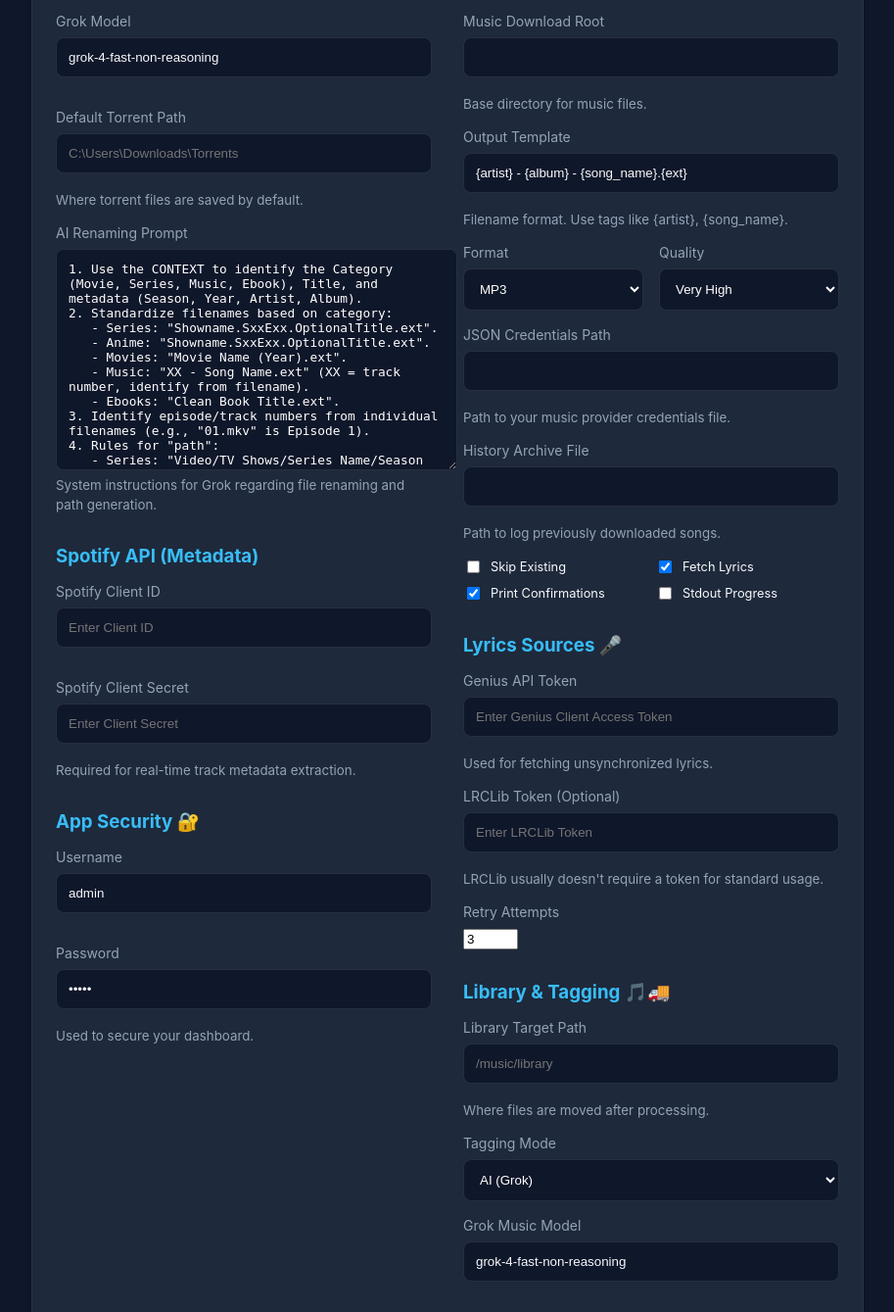
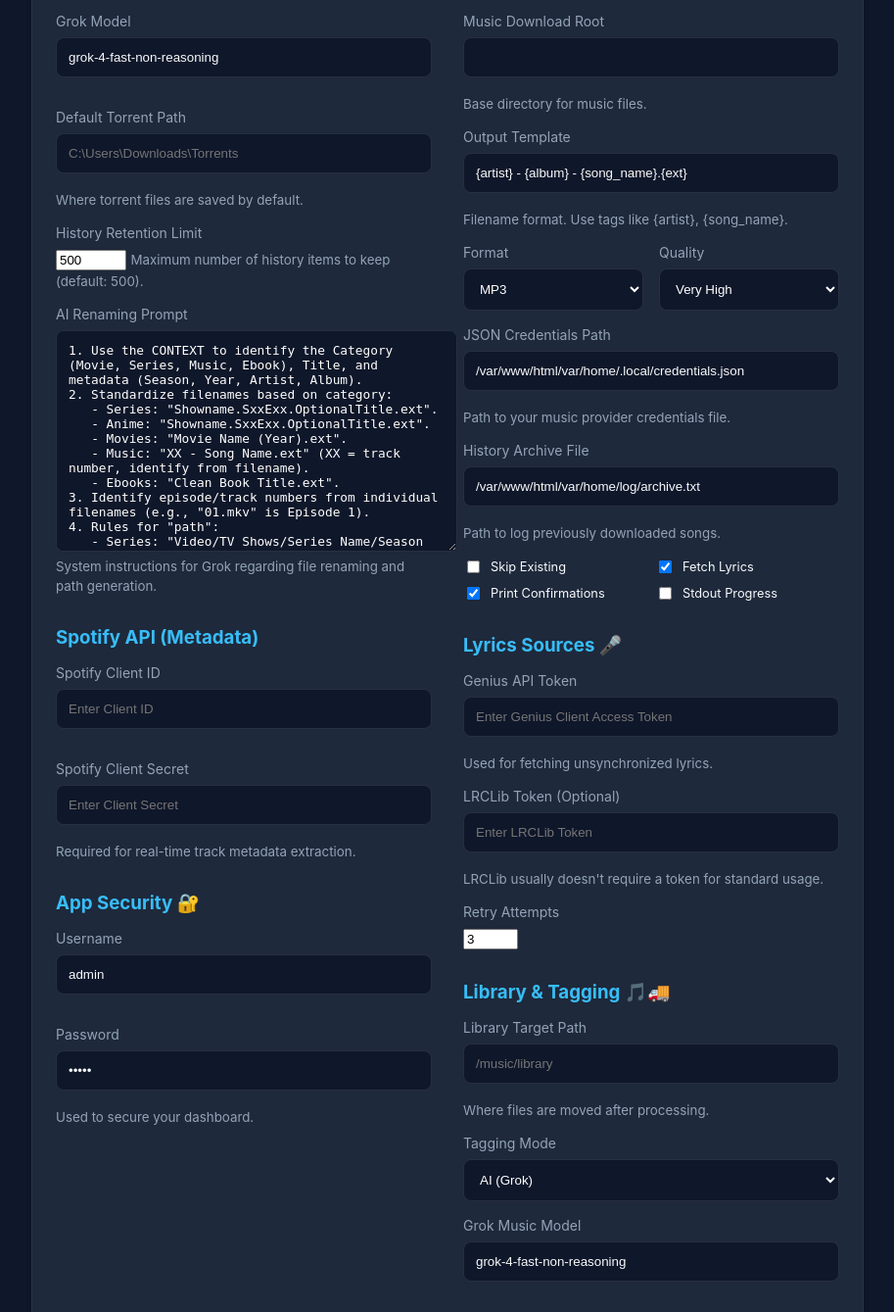
Before and after one commit to Gautardos/downloader, a Symfony app: template templates/config/index.html.twig in a window 1280 px wide. Shown: the part 425-1764 px from the top of the page at 98% size, without its empty margins (183-1096 px from the left). Run offline with Twig, Linux system fonts and the light colour scheme; the template is opened without the code that fills it, so the values that code supplies are empty; some libraries are stand-ins or nearby versions.

Commit message:
Conteneurisation de base Configurations sur les sessions Meilleure gestion de la rétention de l'histo Bugfixes mineurs

```diff
--- a/src/Controller/ConfigController.php
+++ b/src/Controller/ConfigController.php
@@ -30,8 +30,8 @@ class ConfigController extends AbstractController
                 'music_output' => $request->request->get('music_output', '{artist} - {album} - {song_name}.{ext}'),
                 'music_format' => $request->request->get('music_format', 'mp3'),
                 'music_root_path' => $request->request->get('music_root_path', ''),
-                'music_creds' => $request->request->get('music_creds', ''),
-                'music_archive' => $request->request->get('music_archive', ''),
+                'music_creds' => $request->request->get('music_creds', '/var/www/html/var/home/.local/credentials.json'),
+                'music_archive' => $request->request->get('music_archive', '/var/www/html/var/home/log/archive.txt'),
                 'music_quality' => $request->request->get('music_quality', 'very_high'),
                 'music_skip_existing' => $request->request->get('music_skip_existing') === '1',
                 'music_lyrics' => $request->request->get('music_lyrics') === '1',
@@ -51,6 +51,7 @@ class ConfigController extends AbstractController
                 'lrclib_token' => $request->request->get('lrclib_token', ''),
                 'admin_user' => $request->request->get('admin_user', 'admin'),
                 'admin_password' => $request->request->get('admin_password', 'admin'),
+                'history_retention_limit' => (int) $request->request->get('history_retention_limit', 500),
                 'grok_renaming_prompt' => $request->request->get('grok_renaming_prompt', '')
             ]);
 
--- a/templates/config/index.html.twig
+++ b/templates/config/index.html.twig
@@ -31,6 +31,12 @@
                     <label for="default_path">Default Torrent Path</label>
                     <input type="text" id="default_path" name="default_path" value="{{ config.default_path|default('') }}" placeholder="C:\Users\Downloads\Torrents" required>
                     <small style="color: var(--text-secondary);">Where torrent files are saved by default.</small>
+                </div>
+
+                <div style="margin-bottom: 1rem;">
+                    <label for="history_retention_limit">History Retention Limit</label>
+                    <input type="number" id="history_retention_limit" name="history_retention_limit" value="{{ config.history_retention_limit|default(500) }}" min="10" max="1000" required>
+                    <small style="color: var(--text-secondary);">Maximum number of history items to keep (default: 500).</small>
                 </div>
 
                 <div style="margin-bottom: 1rem;">
@@ -129,13 +135,13 @@
 
                 <div style="margin-bottom: 1rem;">
                     <label for="music_creds">JSON Credentials Path</label>
-                    <input type="text" id="music_creds" name="music_creds" value="{{ config.music_creds|default('') }}">
+                    <input type="text" id="music_creds" name="music_creds" value="{{ config.music_creds|default('/var/www/html/var/home/.local/credentials.json') }}">
                     <small style="color: var(--text-secondary);">Path to your music provider credentials file.</small>
                 </div>
 
                 <div style="margin-bottom: 1rem;">
                     <label for="music_archive">History Archive File</label>
-                    <input type="text" id="music_archive" name="music_archive" value="{{ config.music_archive|default('') }}">
+                    <input type="text" id="music_archive" name="music_archive" value="{{ config.music_archive|default('/var/www/html/var/home/log/archive.txt') }}">
                     <small style="color: var(--text-secondary);">Path to log previously downloaded songs.</small>
                 </div>
 
```
Also changed, not shown: src/Command/DownloadWorkerCommand.php (+9 -7 lines), src/Controller/DashboardController.php (+11 -1 lines), src/Service/QueueManager.php (+13 -1 lines), 3 other files.
